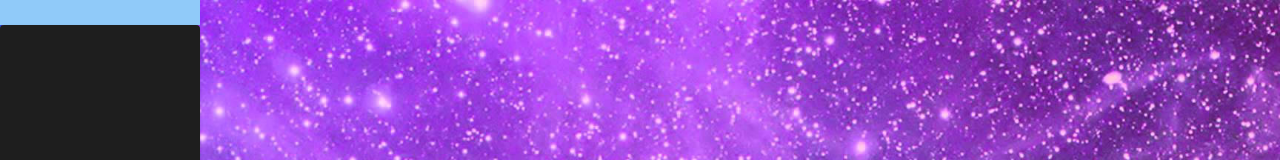
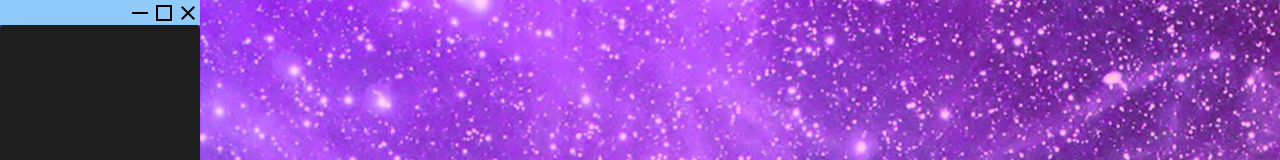
Before and after one commit to RO03M/portfolio, a React (Create React App) app: page / in a window 1280 px wide. Shown: the top 160 px of the page. Built offline with nearby package versions, Linux system fonts and the light colour scheme.

Commit message:
chore: beginning of dynamic windows

```diff
--- a/src/components/OS/index.tsx
+++ b/src/components/OS/index.tsx
@@ -4,10 +4,12 @@ import { useRef } from "react";
 
 import mainBackground from "../../assets/images/mainBackground.jpeg";
 import styles from "./index.module.css";
+import { useOSStore } from "../../stores";
 
 const OS = () => {
 
     const osRef = useRef<HTMLDivElement>(null);
+    const windows = useOSStore((store) => store.windows);
 
     return (
         <Box
@@ -22,7 +24,19 @@ const OS = () => {
         >
             <Window
                 osRef={osRef}
+                id={0}
+                x={0}
+                y={0}
             />
+            {/* {windows?.map((windows, key) => !windows.hidden && (
+                <Window
+                    key={key}
+                    osRef={osRef}
+                    x={windows.x}
+                    y={windows.y}
+                    id={windows.id}
+                />
+            ))} */}
         </Box>
     );
 }
--- a/src/components/Window/Topbar/index.tsx
+++ b/src/components/Window/Topbar/index.tsx
@@ -1,9 +1,10 @@
-import { Box } from "@mui/material";
+import { Box, ButtonBase } from "@mui/material";
 import { motion } from "framer-motion";
 import { useEffect } from "react";
 
 import HorizontalRuleSharpIcon from '@mui/icons-material/HorizontalRuleSharp';
 import CropSquareSharpIcon from '@mui/icons-material/CropSquareSharp';
+import CloseIcon from '@mui/icons-material/Close';
 
 export const Topbar = (props: any) => {
 
@@ -18,12 +19,34 @@ export const Topbar = (props: any) => {
             sx={{
                 width: "100%",
                 height: 25,
-                backgroundColor: "primary.main"
+                backgroundColor: "primary.main",
+                display: "flex",
+                justifyContent: "flex-end"
             }}
             onMouseDown={() => document.body.style.cursor = "grabbing"}
             {...props}
         >
-
+            <ButtonBase>
+                <HorizontalRuleSharpIcon
+                    sx={{
+                        color: "black"
+                    }}
+                />
+            </ButtonBase>
+            <ButtonBase>
+                <CropSquareSharpIcon
+                    sx={{
+                        color: "black"
+                    }}
+                />
+            </ButtonBase>
+            <ButtonBase>
+                <CloseIcon
+                    sx={{
+                        color: "black"
+                    }}
+                />
+            </ButtonBase>
         </Box>
     );
 }
--- a/src/components/Window/index.tsx
+++ b/src/components/Window/index.tsx
@@ -4,16 +4,22 @@ import { PointerEvent, RefObject, useCallback, useEffect, useId, useRef, useStat
 import { useOSStore } from "../../stores";
 import { Resizable } from "../Resizable";
 import { Topbar } from "./Topbar";
-import { useDragHandlers } from "./useDragHandlers";
+import { useWindow } from "./useWindow";
 
 interface IWindow {
     osRef: RefObject<HTMLDivElement>;
+    x: number;
+    y: number;
+    id: number;
 }
 
 export const Window = (props: IWindow) => {
 
     const {
         osRef,
+        x,
+        y,
+        id
     } = props;
 
     const {
@@ -29,9 +35,7 @@ export const Window = (props: IWindow) => {
         handleTopRightDrag,
         handleBottomRightDrag,
         handleBottomLeftDrag
-    } = useDragHandlers();
-
-    const id = useId();
+    } = useWindow();
 
     const [isDragging, setIsDragging] = useState<boolean>(false);
 
--- a/src/components/Window/useDragHandlers.tsx
+++ b/src/components/Window/useWindow.tsx
@@ -1,12 +1,14 @@
 import { useState } from "react";
 import { clamp } from "../../helpers/clamp";
 
-export const useDragHandlers = () => {
+export const useWindow = () => {
 
     const [height, setHeight] = useState<number>(200);
     const [width, setWidth] = useState<number>(200);
     const [top, setTop] = useState<number>(0);
     const [left, setLeft] = useState<number>(0);
+    const resizeBarWidth = 10;
+    const resizeBarHeight = 10;
 
     //TODO remove clamp as limiter, or check before changing top and left
     const handleBottomDrag = (event: any, info: any) => {
@@ -61,6 +63,8 @@ export const useDragHandlers = () => {
         height,
         top,
         left,
+        resizeBarWidth,
+        resizeBarHeight,
         handleBottomDrag,
         handleLeftDrag,
         handleRightDrag,
@@ -68,6 +72,6 @@ export const useDragHandlers = () => {
         handleTopLeftDrag,
         handleTopRightDrag,
         handleBottomRightDrag,
-        handleBottomLeftDrag
+        handleBottomLeftDrag,
     };
 }
--- a/src/stores/index.ts
+++ b/src/stores/index.ts
@@ -1,11 +1,20 @@
 import React from "react";
 import { DefaultTheme } from "@mui/private-theming";
 import create from "zustand";
+
+export interface WindowsStoreInfos {
+    id: number;
+    x: number;
+    y: number;
+    hidden: boolean;
+}
 
 interface OSState {
     theme: Partial<DefaultTheme>;
     debugMode: boolean;
     toggleDebug: () => void;
+    updateWindow: (id: number, configs: Partial<WindowsStoreInfos>) => void;
+    windows: WindowsStoreInfos[];
 }
 
 export const useOSStore = create<OSState>()((set) => ({
@@ -15,5 +24,27 @@ export const useOSStore = create<OSState>()((set) => ({
         }
     },
     debugMode: false,
-    toggleDebug: () => set((state) => ({ debugMode: !state.debugMode }))
+    toggleDebug: () => set((state) => ({ debugMode: !state.debugMode })),
+    updateWindow: (id: number, configs: Partial<WindowsStoreInfos>) => (
+        set((state) => {
+            const tempWindows = state.windows;
+            const windowIndex = tempWindows?.findIndex((x) => x?.id === id);
+
+            if (windowIndex !== undefined && configs?.x) tempWindows[windowIndex].x = configs.x;
+            if (windowIndex !== undefined && configs?.y) tempWindows[windowIndex].y = configs.y;
+            if (windowIndex !== undefined && configs?.hidden) tempWindows[windowIndex].hidden = configs.hidden;
+            console.log(tempWindows);
+            return {
+                windows: tempWindows
+            };
+        })
+    ),
+    windows: [
+        {
+            id: 0,
+            x: 100,
+            y: 100,
+            hidden: false
+        }
+    ]
 }));
```
